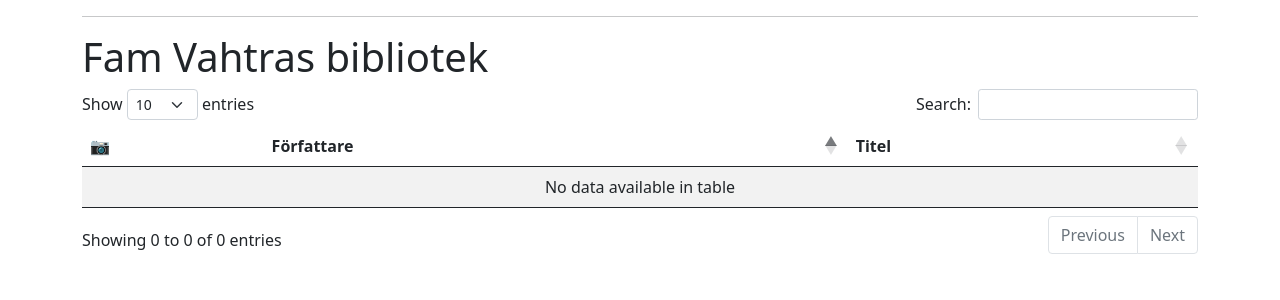
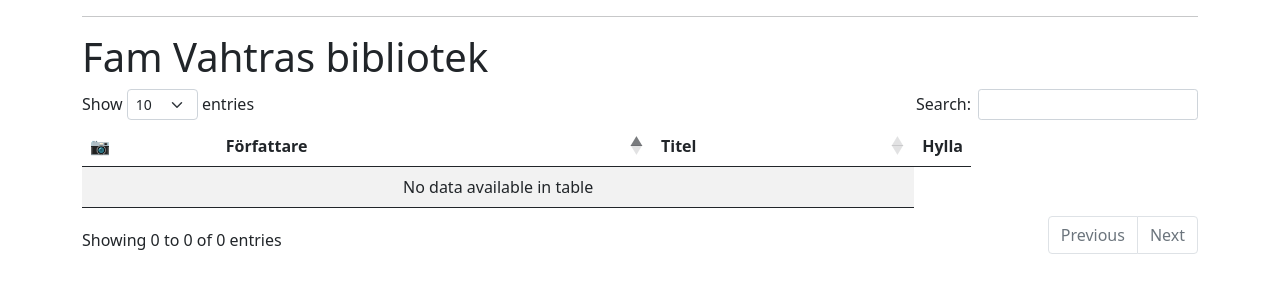
Before and after one commit to vahtras/bib, a Flask app: page / in a window 1280 px wide. Shown: the part 49-349 px from the top of the page. Run offline with Flask 3, Linux system fonts and the light colour scheme; data that the repository does not hold is empty; some libraries are stand-ins or nearby versions.

Commit message:
location in table

```diff
--- a/templates/index.html
+++ b/templates/index.html
@@ -6,7 +6,7 @@
 <table class="table table-striped" id="data">
     <thead>
         <tr>
-            <th>📷</th><th>Författare</th><th>Titel</th>
+            <th>📷</th><th>Författare</th><th>Titel</th><th>Hylla</th>
         </tr>
     </thead>
     <tbody>
@@ -19,6 +19,9 @@
             </td>
             <td> {{ book.authors.0.last }}, {{ book.authors.0.first }} </td>
             <td><i>{{ book.title }}</i></td>
+            <td>
+                {% if book.hylla %}{{ book.hylla }}{% endif %}
+            </td>
         </tr>
 {% endfor %}
     </tbody>
```
